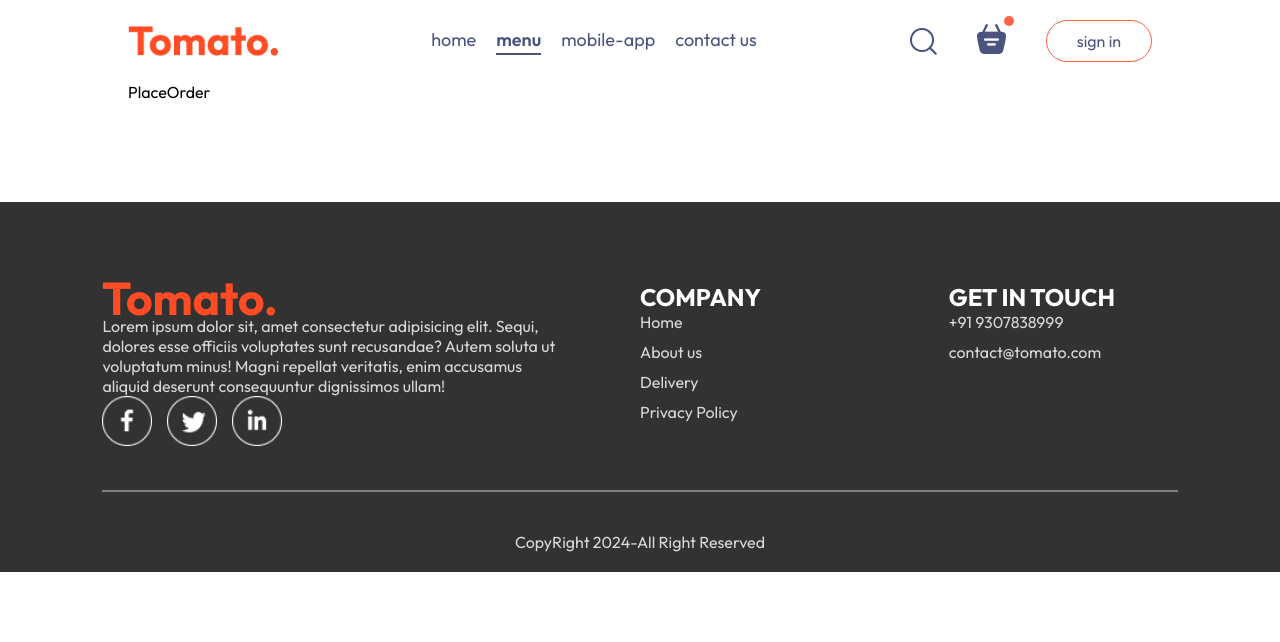
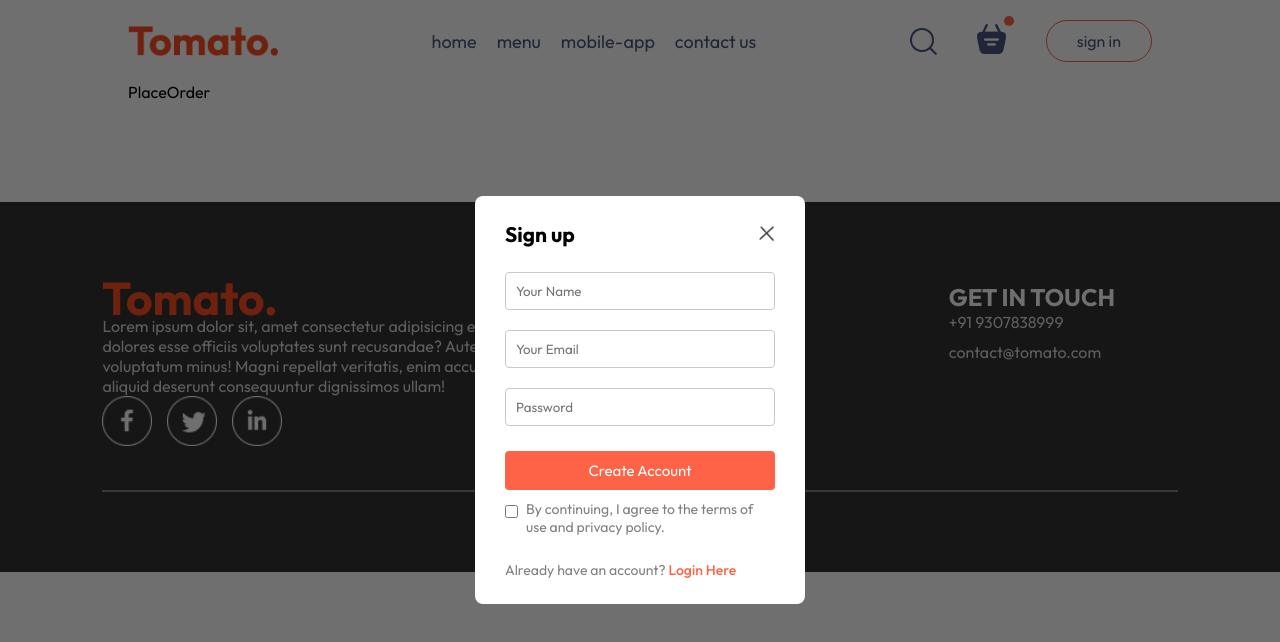
Before and after one commit to Panu32/foodDeliveryApp, a React (Vite) app in the folder frontend/: page /order in a window 1280 px wide. Both pictures are taken after a click on the button "sign in". Shown: the top 642 px of the page. Built offline with nearby package versions, Linux system fonts and the light colour scheme.

Commit message:
created Signin/Signout Page

```diff
--- a/frontend/src/App.jsx
+++ b/frontend/src/App.jsx
@@ -1,15 +1,22 @@
 import React from 'react'
+import { useState } from 'react'
 import Navbar from './components/Navbar/Navbar'
 import {Routes, Route} from 'react-router-dom'
 import Home from './pages/Home/Home.jsx'
 import Cart from './pages/Cart/Cart.jsx'
 import PlaceOrder from './pages/PlaceOrder/PlaceOrder.jsx'
 import Footer from './components/Footer/Footer.jsx'
+import LoginPopup from './components/LoginPopup/LoginPopup.jsx'
 const App = () => {
+    const[showLogin,setShowlogin] = useState(false);
+
   return (
     <>
+
+      {showLogin?<LoginPopup setShowlogin={setShowlogin}/>:<></>}
+
        <div className="app">
-        <Navbar />
+        <Navbar setShowlogin={setShowlogin}/>
         <Routes>
         <Route path='/' element={<Home/>} />
         <Route path='/cart' element={<Cart/>} />
--- a/frontend/src/components/ExploreMenu/ExploreMenu.css
+++ b/frontend/src/components/ExploreMenu/ExploreMenu.css
@@ -55,3 +55,9 @@
         padding: 2px;
 
 }
+@media (max-width:1050px){
+    .explore-menu-text{
+        max-width: 100%;
+        font-size: 14px;
+    }
+}
--- a/frontend/src/components/ExploreMenu/ExploreMenu.jsx
+++ b/frontend/src/components/ExploreMenu/ExploreMenu.jsx
@@ -4,7 +4,7 @@ import { menu_list } from '../../assets/assets/frontend_assets/assets';
 
 const ExploreMenu = ({ category, setCategory }) => {
   return (
-    <div className='explore-menu'>
+    <div className='explore-menu' id='explore-menu'>
       <h1>Explore our menu</h1>
       <p className='explore-menu-text'>
         Choose from a diverse menu featuring a <strong>delectable</strong> array of dishes. Our mission is to satisfy your cravings and elevate your dining experience, one <strong>delicious</strong> meal at a time.
--- a/frontend/src/components/Footer/Footer.css
+++ b/frontend/src/components/Footer/Footer.css
@@ -41,3 +41,13 @@
     background-color: grey;
     border: none;
 }
+@media (max-width:750px){
+    .footer-content{
+        display: flex;
+        flex-direction: column;
+        gap: 35px;
+    }
+    .foooter-copyright{
+        text-align: center;
+    }
+}
--- a/frontend/src/components/Footer/Footer.jsx
+++ b/frontend/src/components/Footer/Footer.jsx
@@ -1,18 +1,18 @@
-import React from 'react'
-import './Footer.css'
-import { assets } from '../../assets/assets/frontend_assets/assets'
+import React from 'react';
+import './Footer.css';
+import { assets } from '../../assets/assets/frontend_assets/assets';
 
 const Footer = () => {
   return (
-    <div className='footer'>
+    <div className='footer' id="footer"> {/* Add ID here for anchor scroll */}
       <div className="footer-content">
         <div className="footer-content-left">
           <img src={assets.logo} alt="" />
           <p>Lorem ipsum dolor sit, amet consectetur adipisicing elit. Sequi, dolores esse officiis voluptates sunt recusandae? Autem soluta ut voluptatum minus! Magni repellat veritatis, enim accusamus aliquid deserunt consequuntur dignissimos ullam!</p>
           <div className="footer-social-icons">
             <img src={assets.facebook_icon} alt="" />
-                <img src={assets.twitter_icon}  alt="" />
-                <img src={assets.linkedin_icon}  alt="" />
+            <img src={assets.twitter_icon} alt="" />
+            <img src={assets.linkedin_icon} alt="" />
           </div>
         </div>
         <div className="footer-content-center">
@@ -29,14 +29,15 @@ const Footer = () => {
           <ul>
             <li>+91 9307838999</li>
             <li>contact@tomato.com</li>
-
           </ul>
         </div>
       </div>
       <hr />
-     <p className="footer-copyright">CopyRight 2024-All Right Reserved</p>
+      <p className="footer-copyright">
+        © 2024 - All Rights Reserved
+      </p>
     </div>
-  )
-}
+  );
+};
 
-export default Footer
+export default Footer;
--- a/frontend/src/components/Header/Header.css
+++ b/frontend/src/components/Header/Header.css
@@ -42,3 +42,24 @@
     border-radius: 50px;
 
 }
+@media (max-width:1050px){
+
+    .header-contents{
+        max-width: 45%;
+    }
+
+}
+@media (max-width:750px){
+
+    .header-contents{
+        max-width: 65%;
+    }
+    .header-contents p{
+      display: none;
+     }
+     .header-contents button{
+        padding: 2vw 4vw;
+
+     }
+
+}
--- /dev/null
+++ b/frontend/src/components/LoginPopup/LoginPopup.css
@@ -0,0 +1,68 @@
+.login-popup{
+    position: absolute;
+    z-index: 1;
+    width: 100%;
+    height: 100%;
+    background-color: #00000090;
+    display: grid;
+
+}
+.login-popup-container{
+      place-self: center;
+      width: max(23vw,330px);
+      color: #808080;
+      background-color: white;
+      display: flex;
+      flex-direction: column;
+      gap: 25px;
+      padding: 25px 30px;
+      border-radius: 8px;
+      font-size: 14px;
+      animation: fadeIn 0.5s;
+}
+.login-popup-title{
+    display: flex;
+    justify-content: space-between;
+    align-items: center;
+    color:black;
+
+}
+.login-popup-title img{
+    width: 16px;
+    cursor: pointer;
+}
+.login-popup-inputs{
+    display: flex;
+    flex-direction: column;
+    gap: 20px;
+}
+.login-popup-inputs input{
+    outline: none;
+    border: 1px solid #c9c9c9;
+    padding: 10px;
+    border-radius: 4px;
+
+}
+.login-popup-container button{
+    border: none;
+    padding: 10px;
+    border-radius: 4px;
+    color: white;
+    background-color: tomato;
+    font-size: 15px;
+    cursor: pointer;
+}
+.login-popup-condition{
+    display: flex;
+    align-items: start;
+    gap: 8px;
+    margin-top: -15px;
+}
+.login-popup-condition input{
+    margin-top: 5px;
+}
+.login-popup p span{
+    color: tomato;
+    font-weight: 500;
+    cursor: pointer;
+}
--- /dev/null
+++ b/frontend/src/components/LoginPopup/LoginPopup.jsx
@@ -0,0 +1,48 @@
+import React, { useState } from 'react';
+import './LoginPopup.css';
+import { assets } from '../../assets/assets/frontend_assets/assets.js';
+
+const LoginPopup = ({ setShowlogin }) => {
+  const [currState, setCurrState] = useState("Sign up");
+
+  return (
+    <div className='login-popup'>
+      <form className="login-popup-container">
+        <div className="login-popup-title">
+          <h2>{currState}</h2>
+          <img
+            onClick={() => setShowlogin(false)}
+            src={assets.cross_icon}
+            alt="Close"
+            className="close-icon"
+          />
+        </div>
+
+        <div className="login-popup-inputs">
+          {currState === "Login" ? null : (
+            <input type="text" placeholder='Your Name' required />
+          )}
+          <input type="email" placeholder='Your Email' required />
+          <input type="password" placeholder='Password' required />
+        </div>
+
+        <button type="submit">
+          {currState === "Sign up" ? "Create Account" : "Login"}
+        </button>
+
+        <div className="login-popup-condition">
+          <input type="checkbox" required />
+          <p>By continuing, I agree to the terms of use and privacy policy.</p>
+        </div>
+
+        {currState === "Login" ? (
+          <p>Create a new account? <span onClick={() => setCurrState("Sign up")}>Click here</span></p>
+        ) : (
+          <p>Already have an account? <span onClick={() => setCurrState("Login")}>Login Here</span></p>
+        )}
+      </form>
+    </div>
+  );
+};
+
+export default LoginPopup;
--- a/frontend/src/components/Navbar/Navbar.css
+++ b/frontend/src/components/Navbar/Navbar.css
@@ -62,5 +62,48 @@
         width: 140px;
 
     }
+    .navbar-menu{
+        gap: 20px;
+        font-size: 17px;
+    }
+    .navbar-right{
+        gap: 30px;
+    }
+    .navbar-right img{
+        width: 22px;
+    }
+    .navbar-right-button{
+        padding: 8px 25px;
+    }
 
 }
+@media (max-width:900px){
+    .navbar .logo{
+        width: 120px;
+
+    }
+    .navbar-menu{
+        gap: 15px;
+        font-size: 16px;
+    }
+    .navbar-right{
+        gap: 20px;
+    }
+    .navbar-right img{
+        width: 20px;
+    }
+    .navbar-right-button{
+        padding: 7px 20px;
+        font-size: 15px;
+    }
+
+
+}
+@media (max-width:750px){
+
+    .navbar-menu{
+        display: none;
+    }
+
+
+}
--- a/frontend/src/components/Navbar/Navbar.jsx
+++ b/frontend/src/components/Navbar/Navbar.jsx
@@ -1,19 +1,19 @@
-import React, { useState } from 'react'; // You missed importing useState
+import React, { useState } from 'react';
 import './Navbar.css';
 import { assets } from '../../assets/assets/frontend_assets/assets.js';
+import { Link } from 'react-router-dom';
 
-const Navbar = () => {
+const Navbar = ({ setShowlogin }) => { // Destructure setShowlogin prop
   const [menu, setMenu] = useState("menu");
 
   return (
     <div className='navbar'>
       <img src={assets.logo} alt="logo" className='logo' />
       <ul className='navbar-menu'>
-        <li onClick={() => setMenu("home")} className={menu === "home" ? "active" : ""}>home</li>
-        <li onClick={() => setMenu("menu")} className={menu === "menu" ? "active" : ""}>menu</li>
-        <li onClick={() => setMenu("mobile-app")} className={menu === "mobile-app" ? "active" : ""}>mobile-app</li>
-        {/* Typo: 'contact-ud' instead of 'contact-us' */}
-        <li onClick={() => setMenu("contact-us")} className={menu === "contact-us" ? "active" : ""}>contact us</li>
+        <Link to='/' onClick={() => setMenu("home")} className={menu === "home" ? "active" : ""}>home</Link>
+        <Link to='#explore-menu' onClick={() => setMenu("menu")} className={menu === "menu" ? "active" : ""}>menu</Link>
+        <Link to='#app-download' onClick={() => setMenu("mobile-app")} className={menu === "mobile-app" ? "active" : ""}>mobile-app</Link>
+        <Link to='#footer' onClick={() => setMenu("contact-us")} className={menu === "contact-us" ? "active" : ""}>contact us</Link>
       </ul>
       <div className="navbar-right">
         <img src={assets.search_icon} alt="search" />
@@ -21,7 +21,7 @@ const Navbar = () => {
           <img src={assets.basket_icon} alt="basket" />
           <div className="dot"></div>
         </div>
-        <button>sign in</button>
+        <button onClick={() => setShowlogin(true)}>sign in</button>
       </div>
     </div>
   );
--- a/frontend/src/index.css
+++ b/frontend/src/index.css
@@ -1,10 +1,14 @@
 @import url('https://fonts.googleapis.com/css2?family=Outfit:wght@100..900&display=swap');
+
 *{
   padding: 0;
   margin: 0;
   box-sizing: border-box;
   font-family: Outfit;
+  scroll-behavior: smooth;
+
 }
+
 body{
   min-height: 100vh;
 }
```
Also changed, not shown: 3 other files (tests, documents, lock files or other folders). Lines whose indentation alone changed are shown as unchanged.
